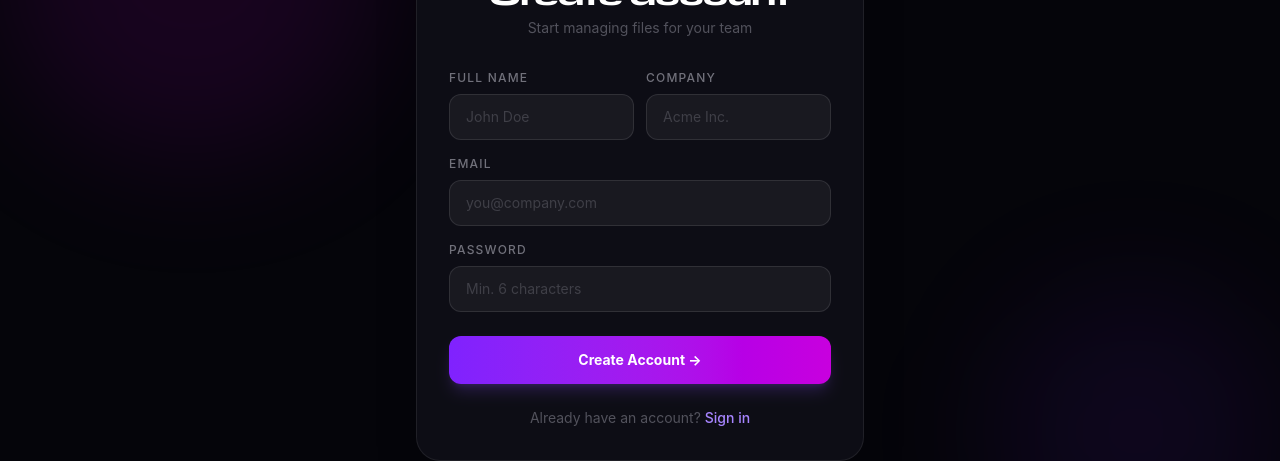
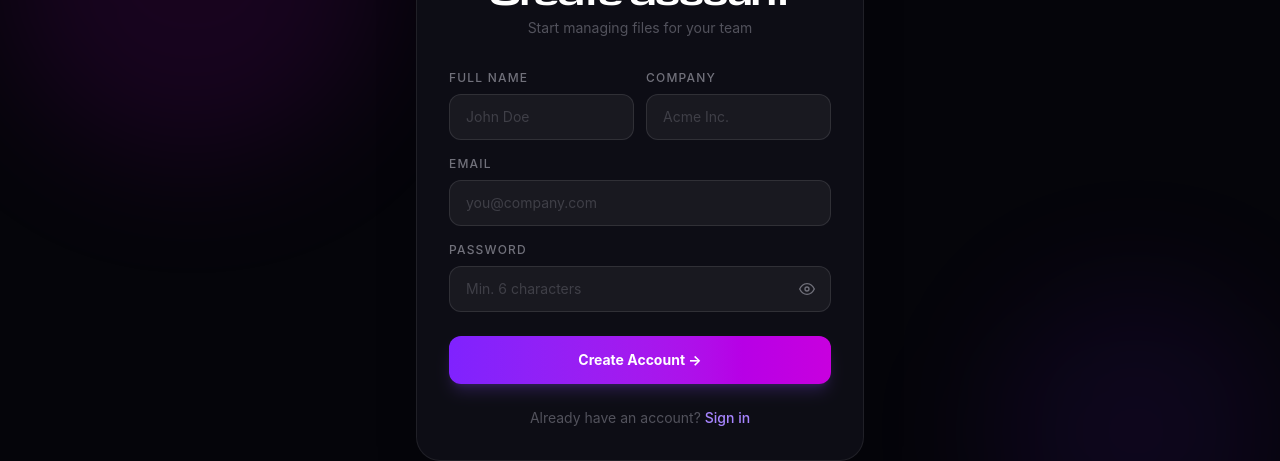
Before and after one commit to tareqhasan382/file-manager-frontend, a React app: page /signup in a window 1280 px wide. Shown: the part 225-686 px from the top of the page. Built offline with nearby package versions, Linux system fonts and the light colour scheme; no server answers; the HTML template or start-up script is replaced by a standard one; a web font is replaced by a local one.

Commit message:
implement signin signup api imtrigration

```diff
--- a/package.json
+++ b/package.json
@@ -10,12 +10,15 @@
     "preview": "vite preview"
   },
   "dependencies": {
+    "@hookform/resolvers": "^5.2.2",
     "@reduxjs/toolkit": "^2.11.2",
     "@tailwindcss/vite": "^4.2.1",
     "jwt-decode": "^4.0.0",
     "react": "^19.2.0",
     "react-dom": "^19.2.0",
+    "react-hook-form": "^7.71.2",
     "react-hot-toast": "^2.6.0",
+    "react-icons": "^5.6.0",
     "react-redux": "^9.2.0",
     "react-router-dom": "^7.13.1",
     "tailwindcss": "^4.2.1"
--- a/src/pages/Login.tsx
+++ b/src/pages/Login.tsx
@@ -1,52 +1,62 @@
-import { useState } from "react";
+import { useEffect, useState } from "react";
 import { Link, useNavigate } from "react-router-dom";
-import { BASE_URL } from "../App";
+import { useForm } from "react-hook-form";
+import { z } from "zod";
+import { zodResolver } from "@hookform/resolvers/zod";
+import type { RootState } from "../Redux/store";
+import { useLoginMutation } from "../Redux/authApi";
+import toast from "react-hot-toast";
+import { useSelector } from "react-redux";
+import { FiEye, FiEyeOff } from "react-icons/fi";
 
-const API = `${BASE_URL}/api/v1`;
+const loginSchema = z.object({
+  email: z.string().email("Invalid email address"),
+  password: z.string().min(6, "Password must be at least 6 characters"),
+});
+type LoginFormData = z.infer<typeof loginSchema>;
 
 const Login = () => {
   const navigate = useNavigate();
-  const [form, setForm] = useState({ email: "", password: "" });
-  const [loading, setLoading] = useState(false);
-  const [error, setError] = useState("");
+  const auth = useSelector((state: RootState) => state.auth);
+  const [showPassword, setShowPassword] = useState(false);
+  const [login, { isLoading, isError, error: apiError }] = useLoginMutation();
 
-  const handleSubmit = async (e: React.FormEvent) => {
-    e.preventDefault();
-    setError("");
-    setLoading(true);
+  const {
+    register,
+    handleSubmit,
+    formState: { errors },
+  } = useForm<LoginFormData>({
+    resolver: zodResolver(loginSchema),
+  });
+
+  const onSubmit = async (data: LoginFormData) => {
     try {
-      const res = await fetch(`${API}/auth/sigin`, {
-        method: "POST",
-        headers: { "Content-Type": "application/json" },
-        body: JSON.stringify(form),
-      });
-      const data = await res.json();
-      if (!data.success) throw new Error(data.message);
+      const res = await login(data).unwrap();
+      // console.log("res----->",res)
+      toast.success("Login successful 🎉");
+      const role = res?.role;
+      // console.log("role---------->",role)
+      if (role === "SUPER_ADMIN") navigate("/dashboard");
+      else navigate("/files");
+    } catch (err) {
+      console.error("Login failed", err);
+    }
+  };
 
-      localStorage.setItem("token", data.data.token);
-      localStorage.setItem("role", data.data.user.role);
-
-      if (data.data.user.role === "SUPER_ADMIN") navigate("/dashboard");
-      else navigate("/");
-    } catch (err: any) {
-      setError(err.message || "Login failed");
+  useEffect(() => {
+    if (auth?.accessToken && auth.user) {
+      if (auth.user.role === "SUPER_ADMIN") navigate("/dashboard", { replace: true });
+      else navigate("/files", { replace: true });
     }
-    setLoading(false);
-  };
+  }, [auth, navigate]);
 
   return (
     <div className="min-h-screen bg-[#05050a] flex items-center justify-center px-4 relative overflow-hidden">
-      <style>{`
-        @keyframes float { 0%,100%{transform:translateY(0)} 50%{transform:translateY(-10px)} }
-        .float { animation: float 6s ease-in-out infinite; }
-      `}</style>
-
       {/* Orbs */}
       <div className="absolute w-96 h-96 bg-violet-600/10 rounded-full blur-3xl top-0 right-0 pointer-events-none" />
       <div className="absolute w-72 h-72 bg-fuchsia-600/8 rounded-full blur-3xl bottom-0 left-0 pointer-events-none" />
 
       <div className="relative w-full max-w-md">
-        {/* Card */}
         <div className="bg-[#0d0d15] border border-white/8 rounded-3xl p-8 shadow-2xl">
           {/* Logo */}
           <div className="text-center mb-8">
@@ -64,24 +74,30 @@ const Login = () => {
             <p className="text-zinc-600 text-sm">Sign in to your account</p>
           </div>
 
-          {/* Error */}
-          {error && (
+          {/* Zod errors */}
+          {(errors.email || errors.password) && (
+            <div className="bg-red-500/10 border border-red-500/20 rounded-xl px-4 py-3 mb-6 space-y-1">
+              {errors.email && <p className="text-red-400 text-sm">{errors.email.message}</p>}
+              {errors.password && <p className="text-red-400 text-sm">{errors.password.message}</p>}
+            </div>
+          )}
+
+          {/* API error */}
+          {isError && (
             <div className="bg-red-500/10 border border-red-500/20 rounded-xl px-4 py-3 mb-6">
-              <p className="text-red-400 text-sm">{error}</p>
+              <p className="text-red-400 text-sm">Invalid email or password</p>
             </div>
           )}
 
           {/* Form */}
-          <form onSubmit={handleSubmit} className="space-y-4">
+          <form onSubmit={handleSubmit(onSubmit)} className="space-y-4">
             <div>
               <label className="text-zinc-500 text-xs font-medium tracking-widest uppercase block mb-2">
                 Email
               </label>
               <input
+                {...register("email")}
                 type="email"
-                required
-                value={form.email}
-                onChange={e => setForm({ ...form, email: e.target.value })}
                 placeholder="you@company.com"
                 className="w-full bg-white/5 border border-white/10 focus:border-violet-500/50 rounded-xl px-4 py-3 text-white text-sm placeholder-zinc-700 outline-none transition-colors"
               />
@@ -91,22 +107,30 @@ const Login = () => {
               <label className="text-zinc-500 text-xs font-medium tracking-widest uppercase block mb-2">
                 Password
               </label>
-              <input
-                type="password"
-                required
-                value={form.password}
-                onChange={e => setForm({ ...form, password: e.target.value })}
-                placeholder="••••••••"
-                className="w-full bg-white/5 border border-white/10 focus:border-violet-500/50 rounded-xl px-4 py-3 text-white text-sm placeholder-zinc-700 outline-none transition-colors"
-              />
+              {/* ← relative wrapper দরকার ছিল */}
+              <div className="relative">
+                <input
+                  {...register("password")}
+                  type={showPassword ? "text" : "password"}
+                  placeholder="••••••••"
+                  className="w-full bg-white/5 border border-white/10 focus:border-violet-500/50 rounded-xl px-4 py-3 pr-12 text-white text-sm placeholder-zinc-700 outline-none transition-colors"
+                />
+                <button
+                  type="button"
+                  onClick={() => setShowPassword(!showPassword)}
+                  className="absolute top-1/2 right-4 -translate-y-1/2 text-zinc-500 hover:text-zinc-300 transition-colors"
+                >
+                  {showPassword ? <FiEyeOff size={16} /> : <FiEye size={16} />}
+                </button>
+              </div>
             </div>
 
             <button
               type="submit"
-              disabled={loading}
+              disabled={isLoading}
               className="w-full bg-gradient-to-r from-violet-600 to-fuchsia-600 hover:from-violet-500 hover:to-fuchsia-500 disabled:opacity-50 text-white font-bold py-3.5 rounded-xl text-sm transition-all shadow-lg shadow-violet-500/20 hover:shadow-violet-500/40 mt-2"
             >
-              {loading ? (
+              {isLoading ? (
                 <span className="flex items-center justify-center gap-2">
                   <span className="w-4 h-4 border-2 border-white/30 border-t-white rounded-full animate-spin" />
                   Signing in...
--- a/src/pages/Signup.tsx
+++ b/src/pages/Signup.tsx
@@ -1,45 +1,58 @@
-import { useState } from "react";
+import { useEffect, useState } from "react";
 import { Link, useNavigate } from "react-router-dom";
-import { BASE_URL } from "../App";
+import { useForm } from "react-hook-form";
+import toast from "react-hot-toast";
+import { useSelector } from "react-redux";
+import type { RootState } from "../Redux/store";
+import { useLoginMutation, useSignupMutation } from "../Redux/authApi";
+import { z } from "zod";
+import { zodResolver } from "@hookform/resolvers/zod";
+import { FiEye, FiEyeOff } from "react-icons/fi";
 
-const API = `${BASE_URL}/api/v1`;
+const signupSchema = z.object({
+  fullName: z.string().min(2, "Full name must be at least 2 characters"),
+  companyName: z.string().min(1, "Company name is required"),
+  email: z.string().email("Invalid email address"),
+  password: z.string().min(6, "Password must be at least 6 characters"),
+});
+type SignupFormData = z.infer<typeof signupSchema>;
 
 const Signup = () => {
   const navigate = useNavigate();
-  const [form, setForm] = useState({
-    fullName: "",
-    companyName: "",
-    email: "",
-    password: "",
+  const auth = useSelector((state: RootState) => state.auth);
+  const [showPassword, setShowPassword] = useState(false);
+
+  const [signup] = useSignupMutation();
+  const [login] = useLoginMutation();
+
+  const {
+    register,
+    handleSubmit,
+    formState: { errors, isSubmitting },
+  } = useForm<SignupFormData>({
+    resolver: zodResolver(signupSchema),
   });
-  const [loading, setLoading] = useState(false);
-  const [error, setError] = useState("");
 
-  const handleSubmit = async (e: React.FormEvent) => {
-    e.preventDefault();
-    setError("");
-    setLoading(true);
+  const onSubmit = async (data: SignupFormData) => {
     try {
-      const res = await fetch(`${API}/auth/signup`, {
-        method: "POST",
-        headers: { "Content-Type": "application/json" },
-        body: JSON.stringify(form),
-      });
-      const data = await res.json();
-      if (!data.success) throw new Error(data.message);
-
-      localStorage.setItem("token", data.data.token);
-      localStorage.setItem("role", data.data.user.role);
+      await signup(data).unwrap();
+      await login({ email: data.email, password: data.password }).unwrap();
+      toast.success("Account created & logged in 🎉");
       navigate("/");
     } catch (err: any) {
-      setError(err.message || "Registration failed");
+      toast.error(err?.data?.message || "Something went wrong");
     }
-    setLoading(false);
   };
+
+  useEffect(() => {
+    if (auth?.accessToken && auth.user) {
+      if (auth.user.role === "SUPER_ADMIN") navigate("/dashboard", { replace: true });
+      else navigate("/", { replace: true });
+    }
+  }, [auth, navigate]);
 
   return (
     <div className="min-h-screen bg-[#05050a] flex items-center justify-center px-4 py-20 relative overflow-hidden">
-      {/* Orbs */}
       <div className="absolute w-96 h-96 bg-fuchsia-600/10 rounded-full blur-3xl top-0 left-0 pointer-events-none" />
       <div className="absolute w-72 h-72 bg-violet-600/8 rounded-full blur-3xl bottom-0 right-0 pointer-events-none" />
 
@@ -61,25 +74,25 @@ const Signup = () => {
             <p className="text-zinc-600 text-sm">Start managing files for your team</p>
           </div>
 
-          {/* Error */}
-          {error && (
-            <div className="bg-red-500/10 border border-red-500/20 rounded-xl px-4 py-3 mb-6">
-              <p className="text-red-400 text-sm">{error}</p>
+          {/* Zod errors */}
+          {Object.keys(errors).length > 0 && (
+            <div className="bg-red-500/10 border border-red-500/20 rounded-xl px-4 py-3 mb-6 space-y-1">
+              {errors.fullName && <p className="text-red-400 text-sm">{errors.fullName.message}</p>}
+              {errors.companyName && <p className="text-red-400 text-sm">{errors.companyName.message}</p>}
+              {errors.email && <p className="text-red-400 text-sm">{errors.email.message}</p>}
+              {errors.password && <p className="text-red-400 text-sm">{errors.password.message}</p>}
             </div>
           )}
 
-          {/* Form */}
-          <form onSubmit={handleSubmit} className="space-y-4">
+          <form onSubmit={handleSubmit(onSubmit)} className="space-y-4">
             <div className="grid grid-cols-2 gap-3">
               <div>
                 <label className="text-zinc-500 text-xs font-medium tracking-widest uppercase block mb-2">
                   Full Name
                 </label>
                 <input
+                  {...register("fullName")}
                   type="text"
-                  required
-                  value={form.fullName}
-                  onChange={e => setForm({ ...form, fullName: e.target.value })}
                   placeholder="John Doe"
                   className="w-full bg-white/5 border border-white/10 focus:border-violet-500/50 rounded-xl px-4 py-3 text-white text-sm placeholder-zinc-700 outline-none transition-colors"
                 />
@@ -89,10 +102,8 @@ const Signup = () => {
                   Company
                 </label>
                 <input
+                  {...register("companyName")}
                   type="text"
-                  required
-                  value={form.companyName}
-                  onChange={e => setForm({ ...form, companyName: e.target.value })}
                   placeholder="Acme Inc."
                   className="w-full bg-white/5 border border-white/10 focus:border-violet-500/50 rounded-xl px-4 py-3 text-white text-sm placeholder-zinc-700 outline-none transition-colors"
                 />
@@ -104,10 +115,8 @@ const Signup = () => {
                 Email
               </label>
               <input
+                {...register("email")}
                 type="email"
-                required
-                value={form.email}
-                onChange={e => setForm({ ...form, email: e.target.value })}
                 placeholder="you@company.com"
                 className="w-full bg-white/5 border border-white/10 focus:border-violet-500/50 rounded-xl px-4 py-3 text-white text-sm placeholder-zinc-700 outline-none transition-colors"
               />
@@ -117,23 +126,29 @@ const Signup = () => {
               <label className="text-zinc-500 text-xs font-medium tracking-widest uppercase block mb-2">
                 Password
               </label>
-              <input
-                type="password"
-                required
-                minLength={6}
-                value={form.password}
-                onChange={e => setForm({ ...form, password: e.target.value })}
-                placeholder="Min. 6 characters"
-                className="w-full bg-white/5 border border-white/10 focus:border-violet-500/50 rounded-xl px-4 py-3 text-white text-sm placeholder-zinc-700 outline-none transition-colors"
-              />
+              <div className="relative">
+                <input
+                  {...register("password")}
+                  type={showPassword ? "text" : "password"}
+                  placeholder="Min. 6 characters"
+                  className="w-full bg-white/5 border border-white/10 focus:border-violet-500/50 rounded-xl px-4 py-3 pr-12 text-white text-sm placeholder-zinc-700 outline-none transition-colors"
+                />
+                <button
+                  type="button"
+                  onClick={() => setShowPassword(!showPassword)}
+                  className="absolute top-1/2 right-4 -translate-y-1/2 text-zinc-500 hover:text-zinc-300 transition-colors"
+                >
+                  {showPassword ? <FiEyeOff size={16} /> : <FiEye size={16} />}
+                </button>
+              </div>
             </div>
 
             <button
               type="submit"
-              disabled={loading}
+              disabled={isSubmitting}
               className="w-full bg-gradient-to-r from-violet-600 to-fuchsia-600 hover:from-violet-500 hover:to-fuchsia-500 disabled:opacity-50 text-white font-bold py-3.5 rounded-xl text-sm transition-all shadow-lg shadow-violet-500/20 hover:shadow-violet-500/40 mt-2"
             >
-              {loading ? (
+              {isSubmitting ? (
                 <span className="flex items-center justify-center gap-2">
                   <span className="w-4 h-4 border-2 border-white/30 border-t-white rounded-full animate-spin" />
                   Creating account...
--- a/src/routes/index.tsx
+++ b/src/routes/index.tsx
@@ -33,7 +33,7 @@ const routes = createBrowserRouter([
     {
         path: "/files",
         element: (
-            <ProtectedRoute allowedRoles={["OWNER", "ADMIN", "MEMBER", "SUPER_ADMIN"]}>
+            <ProtectedRoute allowedRoles={["OWNER", "ADMIN", "MEMBER"]}>
                 <FileManager />
             </ProtectedRoute>
         ),
@@ -41,7 +41,7 @@ const routes = createBrowserRouter([
     {
         path: "/members",
         element: (
-            <ProtectedRoute allowedRoles={["OWNER", "SUPER_ADMIN"]}>
+            <ProtectedRoute allowedRoles={["OWNER"]}>
                 <MemberManager />
             </ProtectedRoute>
         ),
```
Also changed, not shown: src/Redux/authApi.ts (+2 -9 lines), 1 other file (tests, documents, lock files or other folders).
